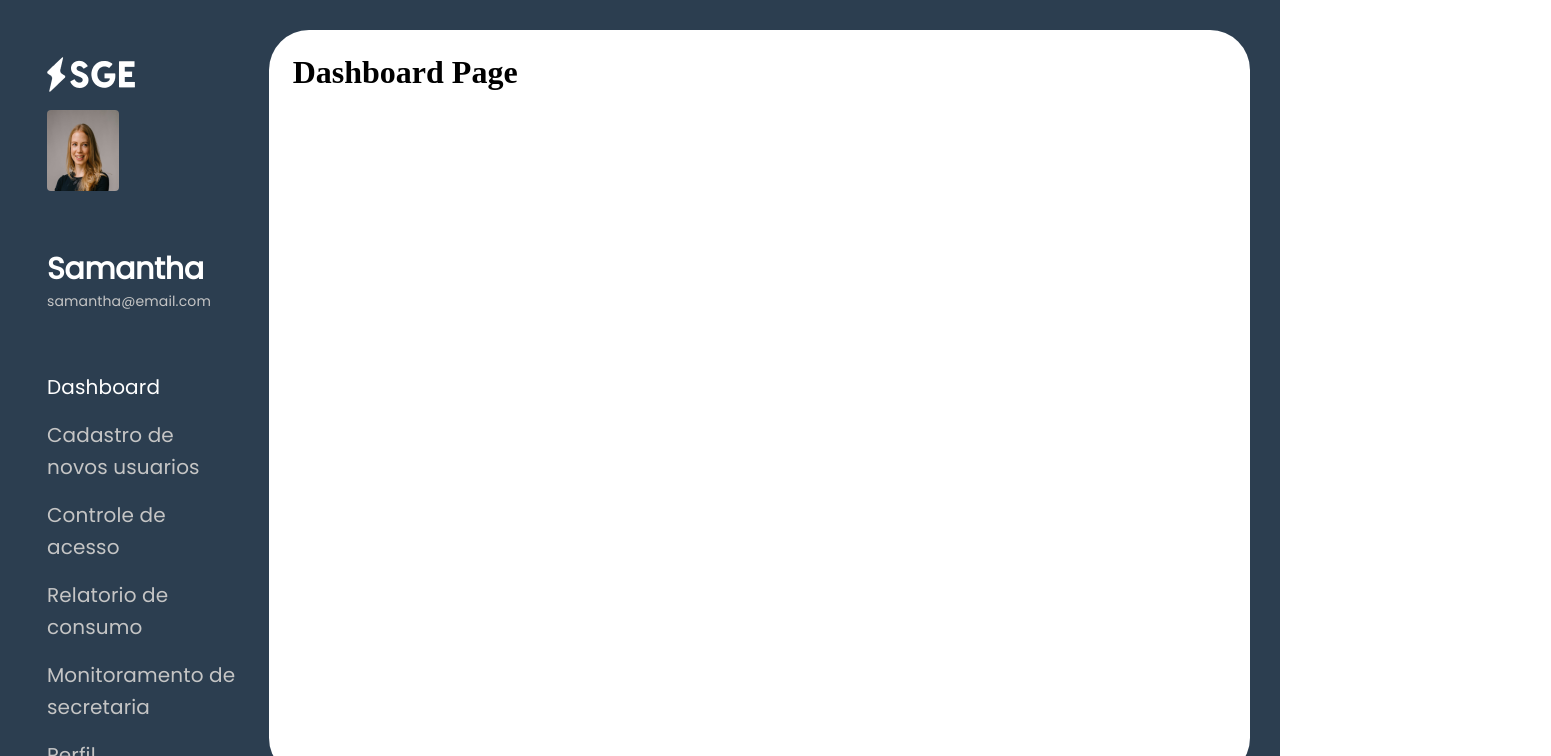
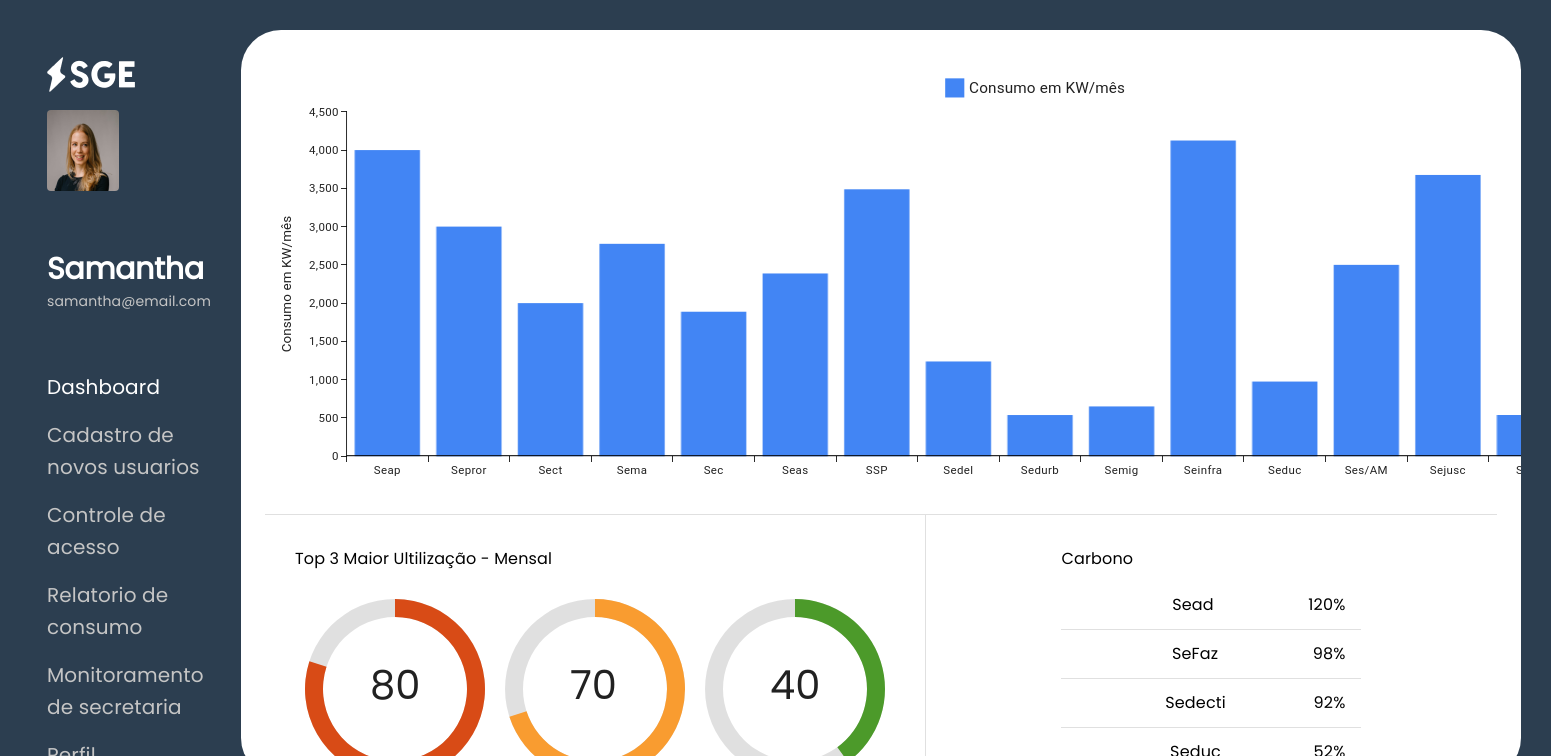
Before and after one commit to Gestao-Energia/Front-end, a React (Vite) app: page /dashboard in a window 1280 px wide. Shown: the top 756 px of the page, 1551 px wide, since content can reach past the window. Built offline with nearby package versions, Linux system fonts and the light colour scheme.

Commit message:
feat: create dashboard page

```diff
--- /dev/null
+++ b/src/pages/Dashboard/components/BarChart.tsx
@@ -0,0 +1,52 @@
+import { axisClasses, BarChart } from "@mui/x-charts";
+
+export default function BarChartGraph() {
+    const chartData = [4000, 3000, 2000, 2780, 1890, 2390, 3490, 1237, 543, 645, 4122, 978, 2500, 3678, 543, 970, 3000];
+
+    const xLabels = [
+        'Seap',
+        'Sepror',
+        'Sect',
+        'Sema',
+        'Sec',
+        'Seas',
+        'SSP',
+        'Sedel',
+        'Sedurb',
+        'Semig',
+        'Seinfra',
+        'Seduc',
+        'Ses/AM',
+        'Sejusc',
+        'Sead',
+        'Sedecti',
+        'Sefaz',
+    ];
+
+    const chartSetting = {
+        yAxis: [
+            {
+                label: 'Consumo em KW/mês',
+            },
+        ],
+        width: 1550,
+        height: 460,
+        colors: ['#4285F4'],
+        sx: {
+            padding: '10px',
+            [`.${axisClasses.left} .${axisClasses.label}`]: {
+                transform: 'translate(-30px, 0)',
+            },
+        },
+    };
+
+    return (
+        <BarChart
+            xAxis={[{ data: xLabels, scaleType: 'band' }]}
+            series={[
+                { data: chartData, label: 'Consumo em KW/mês', id: 'pvId' },
+            ]}
+            {...chartSetting}
+        />
+    )
+}
--- /dev/null
+++ b/src/pages/Dashboard/components/GaugeGraph.tsx
@@ -0,0 +1,66 @@
+import { gaugeClasses, GaugeContainer, GaugeReferenceArc, GaugeValueArc } from "@mui/x-charts";
+import { animate, useInView, useIsomorphicLayoutEffect } from "framer-motion";
+import { useRef } from "react";
+
+interface GaugeGraphProps {
+    color?: string
+    width?: number,
+    height?: number,
+    value: number,
+    labelSize?: number
+}
+
+export default function GaugeGraph({ color, width, height, value, labelSize }: GaugeGraphProps) {
+    const ref = useRef<HTMLSpanElement>(null);
+  const inView = useInView(ref, { once: true });
+
+  useIsomorphicLayoutEffect(() => {
+    const element = ref.current;
+
+    if (!element) return;
+    if (!inView) return;
+
+    element.textContent = String(0);
+
+    if (window.matchMedia("(prefers-reduced-motion)").matches) {
+      element.textContent = String(value);
+      return;
+    }
+
+    const controls = animate(0, value, {
+      duration: 1,
+      ease: "easeOut",
+      onUpdate(value) {
+        element.textContent = value.toFixed(0);
+      },
+    });
+
+    return () => {
+      controls.stop();
+    };
+  }, [ref, inView, value]);
+
+    const settings = {
+        width: width ?? 200,
+        height: height ?? 200,
+        value: value,
+    };
+
+    return (
+        <GaugeContainer
+            {...settings}
+            sx={() => ({
+                [`& .${gaugeClasses.valueText}`]: {
+                    fontSize: labelSize ?? 40,
+                },
+                [`& .${gaugeClasses.referenceArc}`]: {
+                  fill: color ?? '#52b202',
+                },
+            })}
+        >
+            <GaugeReferenceArc />
+            <text x="75" y="110" font-family="Poppins" font-size={labelSize ?? 40} ref={ref}/>
+            <GaugeValueArc style={{fill: color ?? '#52b202'}} />
+        </GaugeContainer>
+    );
+}
--- a/src/pages/Dashboard/index.tsx
+++ b/src/pages/Dashboard/index.tsx
@@ -1,3 +1,63 @@
+import { Box, Divider, List, ListItem, ListItemText, Stack, Typography } from "@mui/material";
+import BarChartGraph from "./components/BarChart";
+import GaugeGraph from "./components/GaugeGraph";
+
 export default function Dashboard() {
-    return <h1>Dashboard Page</h1>
+    return (
+        <>
+            <BarChartGraph />
+            <Divider />
+            <Stack direction={"row"} width={'100%'} height={'390px'}>
+                <Box sx={{ flex: 1, padding: '30px' }}>
+                    <Typography mb={'16px'} variant="subtitle1">Top 3 Maior Ultilização - Mensal</Typography>
+                    <Stack direction={'row'}>
+                        <Stack alignItems={"center"}>
+                            <GaugeGraph value={80} color={'#D84B16'} />
+                            <Typography variant="subtitle1">Sect</Typography>
+                        </Stack>
+                        <Stack alignItems={"center"}>
+                            <GaugeGraph value={70} color={'#F99C30'} />
+                            <Typography variant="subtitle1">SSP</Typography>
+                        </Stack>
+                        <Stack alignItems={"center"}>
+                            <GaugeGraph value={40} color={'#4C9A2A '} />
+                            <Typography variant="subtitle1">Sema</Typography>
+                        </Stack>
+                    </Stack >
+                </Box>
+                <Divider orientation="vertical" flexItem />
+                <Box sx={{ flex: 1, padding: '30px' }}>
+                    <Box sx={{ width: '300px', margin: '0 auto' }}>
+                        <Typography variant="subtitle1">Carbono</Typography>
+                        <List>
+                            <ListItem sx={{ textAlign: 'right' }}>
+                                <ListItemText primary="Sead" />
+                                <ListItemText primary="120%" />
+                            </ListItem>
+                            <Divider />
+                            <ListItem sx={{ textAlign: 'right' }}>
+                                <ListItemText primary="SeFaz" />
+                                <ListItemText primary="98%" />
+                            </ListItem>
+                            <Divider />
+                            <ListItem sx={{ textAlign: 'right' }}>
+                                <ListItemText primary="Sedecti" />
+                                <ListItemText primary="92%" />
+                            </ListItem>
+                            <Divider />
+                            <ListItem sx={{ textAlign: 'right' }}>
+                                <ListItemText primary="Seduc" />
+                                <ListItemText primary="52%" />
+                            </ListItem>
+                            <Divider />
+                            <ListItem sx={{ textAlign: 'right' }}>
+                                <ListItemText primary="Seinfra" />
+                                <ListItemText primary="97%" />
+                            </ListItem>
+                        </List>
+                    </Box>
+                </Box>
+            </Stack>
+        </>
+    )
 }
--- a/src/routes/router.tsx
+++ b/src/routes/router.tsx
@@ -2,7 +2,6 @@ import {
   Routes,
   Route,
 } from "react-router-dom";
-import Home from "../pages/Home";
 import DefaultLayout from "../layout/DefautltLayout";
 import Profile from "../pages/Profile";
 import Dashboard from "../pages/Dashboard";
@@ -16,7 +15,7 @@ export default function Router() {
   return (
     <Routes>
       <Route path="/" element={<DefaultLayout />}>
-        <Route path="/" element={<Home />}/>
+        <Route path="/" element={<Dashboard />}/>
         <Route path="/dashboard" element={<Dashboard />}/>
         <Route path="/register" element={<Register />}/>
         <Route path="/accessControl" element={<AccessControl />}/>
```
